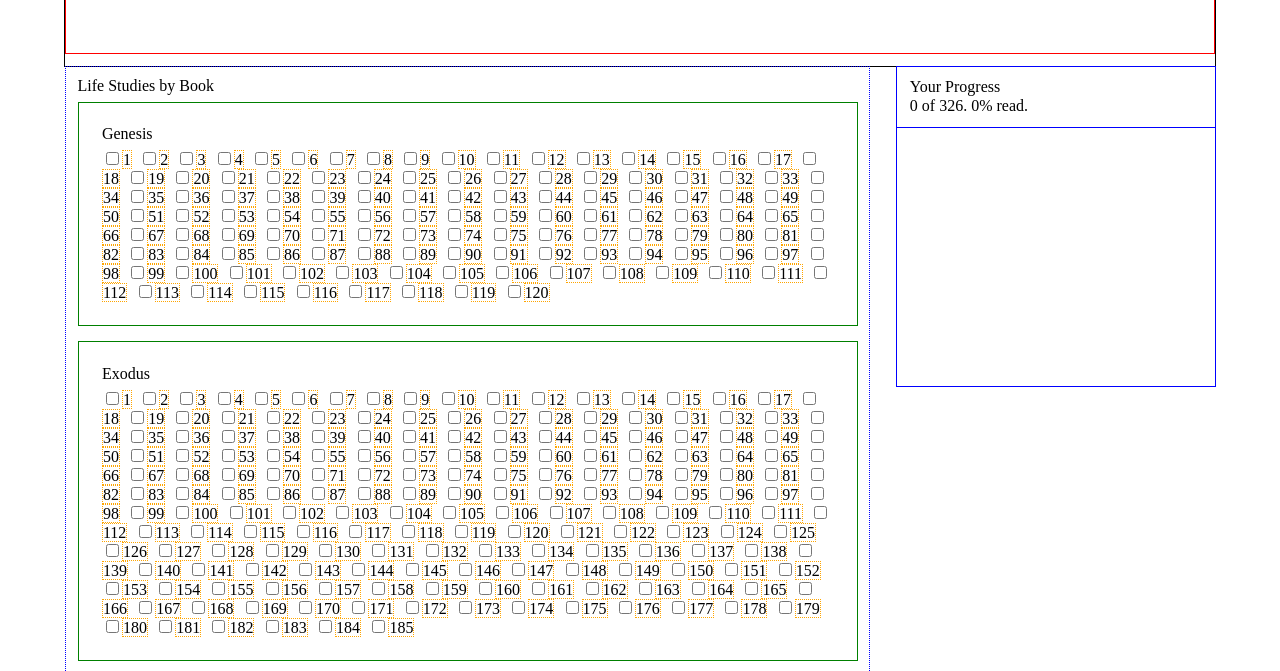
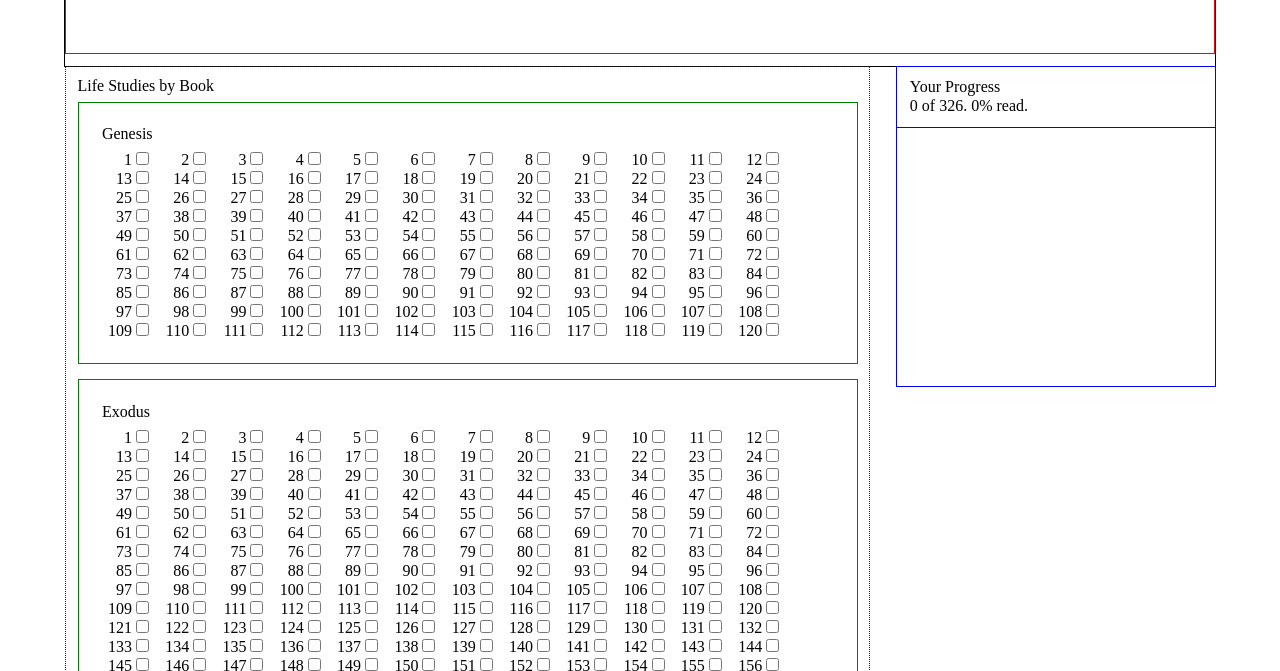
Before and after one commit to jo-arroyo/life-study-tracker, a plain HTML site: page index.html in a window 1280 px wide. Shown: the part 96-767 px from the top of the page. Drawn offline with nearby package versions, Linux system fonts and the light colour scheme.

Commit message:
aligned checkboxes and labels

```diff
--- a/app.js
+++ b/app.js
@@ -82,7 +82,7 @@ function renderCheckBox(i, j){
   checkBox.id = uniqueID;
   lifeStudyArray.push(uniqueID);
   checkStoredBoxes();
-  lifeStudySection.appendChild(checkBox);
+  numberLabel.appendChild(checkBox);
 }
 
 //Renders label
@@ -95,8 +95,8 @@ function renderLabel(j){
 //Function to create checkboxes and labels for each LS message in a book
 function renderCheckBoxesAndLabel(i){
   for (var j = 0; j < lifeStudyObjectArray[i].number; j++){
+    renderLabel(j);
     renderCheckBox(i, j);
-    renderLabel(j);
   }
 }
 
--- a/style.css
+++ b/style.css
@@ -49,12 +49,10 @@ aside {
   border: 1px solid blue;
 }
 
-input {
-  /* float: left; */
+label {
+  /* border: 1px dotted orange; */
+  margin-right: 1%;
+  width: 50px;
+  display: inline-block;
+  text-align: right;
 }
-
-label {
-  /* float: left; */
-  border: 1px dotted orange;
-  margin-right: 1%;
-}
```
